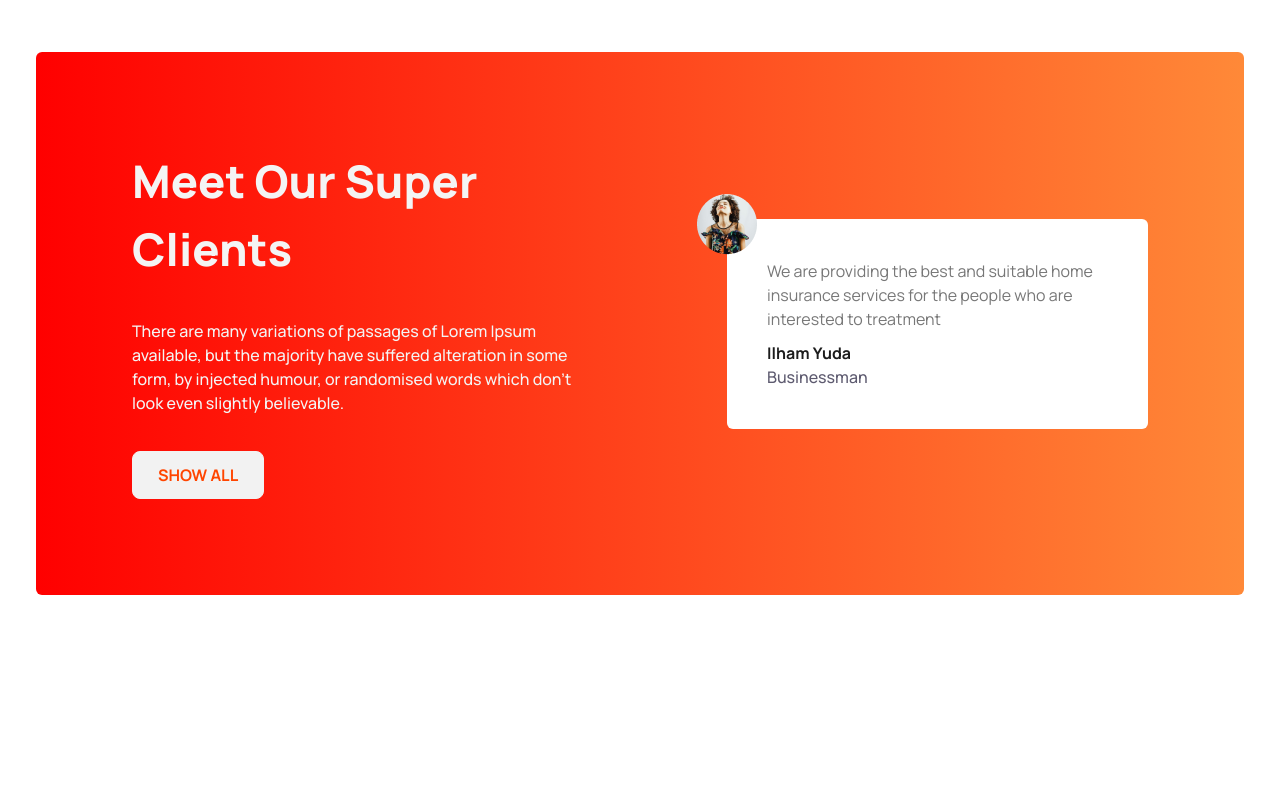
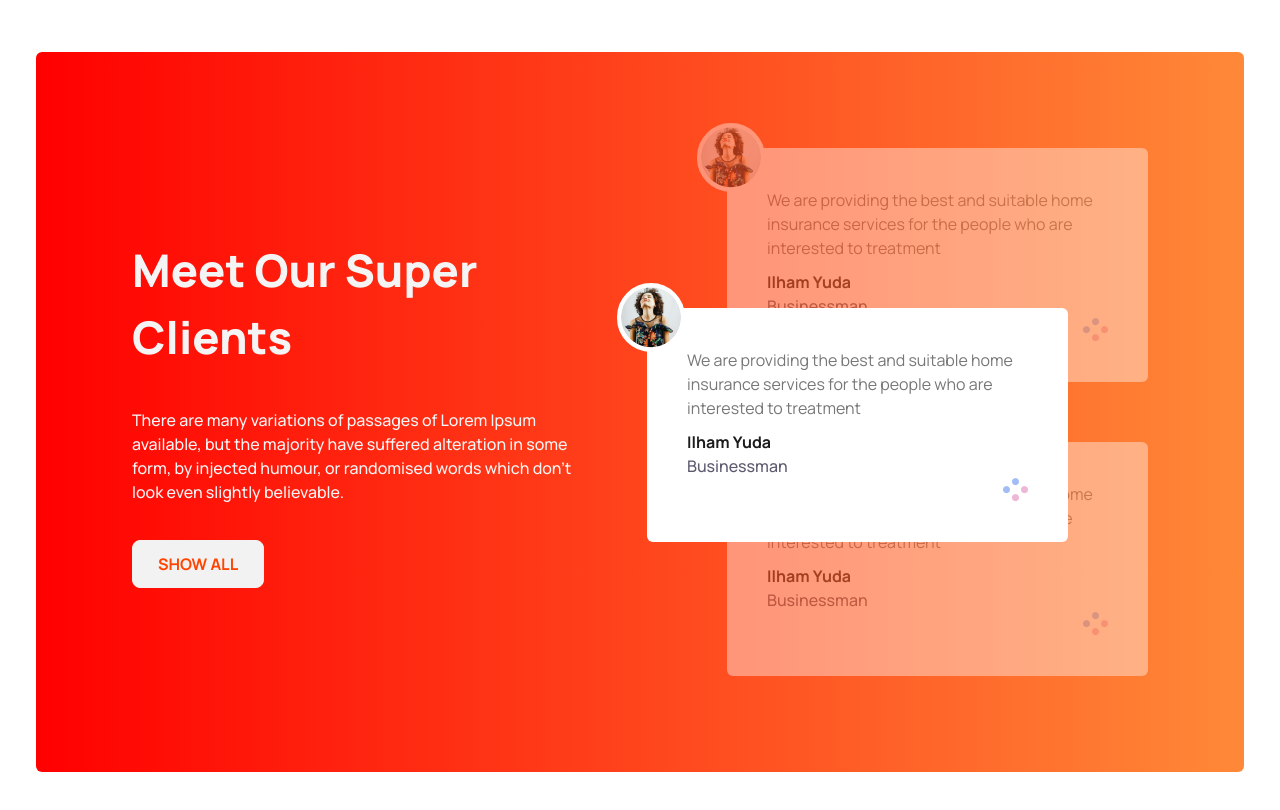
Before and after one commit to antorahad/Daisy_Apar_Cha_Dokan, a plain HTML site: page index.html in a window 1280 px wide. Shown: the part 2220-3030 px from the top of the page. Before the commit the page ends 2911 px from the top, so only its background shows below. Drawn offline with nearby package versions, Linux system fonts and the light colour scheme.

Commit message:
client er gusti kiliye vagiye dilam

```diff
--- a/index.html
+++ b/index.html
@@ -154,15 +154,51 @@
           <button class="btn text-[orangered] py-[15px] px-[25px] text-[16px] font-[700]">Show All</button>
         </div>
 
-        <div class="bg-white p-10 rounded-md relative">
-          <img src="./images/client.png" alt="" class="absolute left-[-30px] top-[-25px]">
-          <p class="max-w-[341px] text-[#777] text-[16px] font-[400]">
-            We are providing the best and suitable home insurance services for the people who are interested to treatment
-          </p>
+        <div class="relative">
+          <div class="bg-white p-10 opacity-40 mb-[60px] rounded-md relative max-w-[433px]">
+            <img src="./images/client.png" alt="" class="absolute left-[-30px] top-[-25px] border-4 bg-white border-white rounded-full">
+            <p class="max-w-[341px] text-[#777] text-[16px] font-[400]">
+              We are providing the best and suitable home insurance services for the people who are interested to treatment
+            </p>
 
-          <p class="text-[16px] font-[700] text-[#1C1C1C] mt-[10px]">Ilham Yuda</p>
+            <p class="text-[16px] font-[700] text-[#1C1C1C] mt-[10px]">Ilham Yuda</p>
 
-          <p class="text-[#5D5A6F] text-[16px] font-[500]">Businessman</p>
+            <p class="text-[#5D5A6F] text-[16px] font-[500]">Businessman</p>
+
+            <div class="flex justify-end">
+              <img src="./images/circles.png" alt="">
+            </div>
+          </div>
+
+          <div class="bg-white p-10 rounded-md absolute top-40 -left-20 max-w-[433px] z-10">
+            <img src="./images/client.png" alt="" class="absolute left-[-30px] top-[-25px] border-4 bg-white border-white rounded-full">
+            <p class="max-w-[341px] text-[#777] text-[16px] font-[400]">
+              We are providing the best and suitable home insurance services for the people who are interested to treatment
+            </p>
+
+            <p class="text-[16px] font-[700] text-[#1C1C1C] mt-[10px]">Ilham Yuda</p>
+
+            <p class="text-[#5D5A6F] text-[16px] font-[500]">Businessman</p>
+
+            <div class="flex justify-end">
+              <img src="./images/circles.png" alt="">
+            </div>
+          </div>
+
+          <div class="bg-white p-10 opacity-40 rounded-md relative max-w-[433px]">
+            <img src="./images/client.png" alt="" class="absolute left-[-30px] top-[-25px] border-4 bg-white border-white rounded-full">
+            <p class="max-w-[341px] text-[#777] text-[16px] font-[400]">
+              We are providing the best and suitable home insurance services for the people who are interested to treatment
+            </p>
+
+            <p class="text-[16px] font-[700] text-[#1C1C1C] mt-[10px]">Ilham Yuda</p>
+
+            <p class="text-[#5D5A6F] text-[16px] font-[500]">Businessman</p>
+
+            <div class="flex justify-end">
+              <img src="./images/circles.png" alt="">
+            </div>
+          </div>
         </div>
       </div>
     </section>
```
